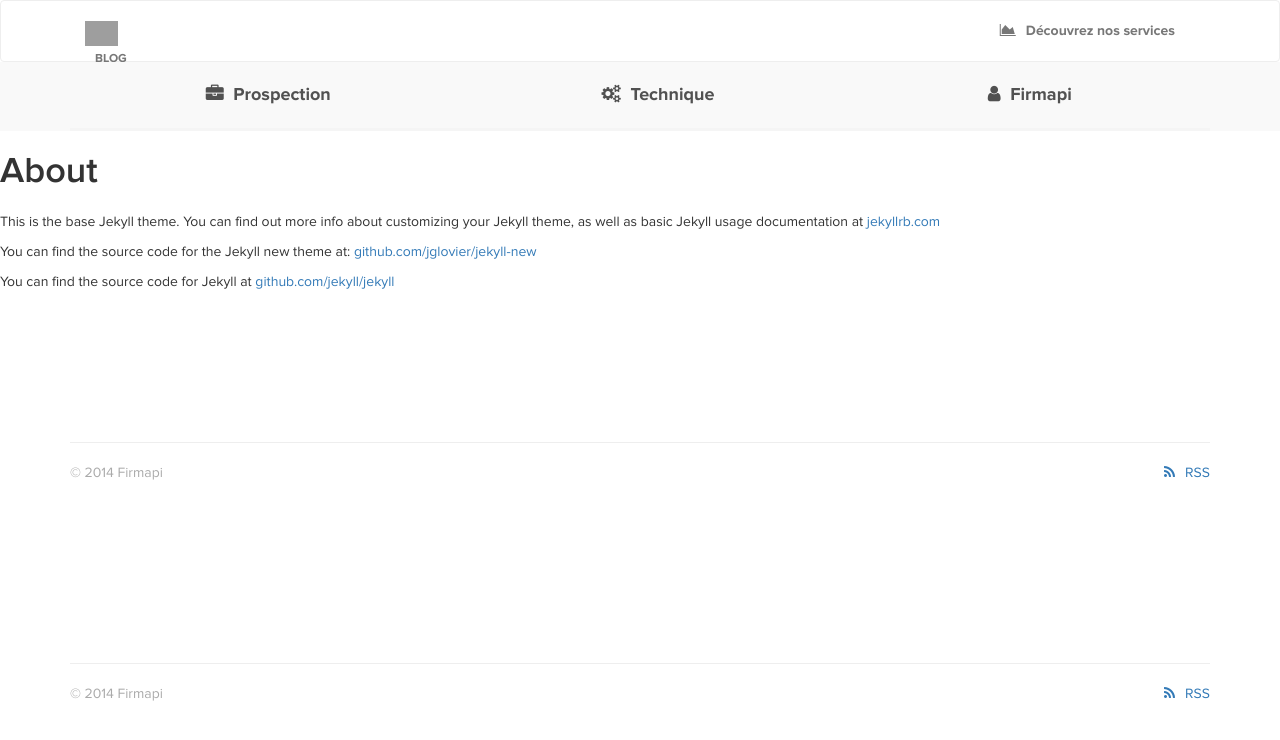
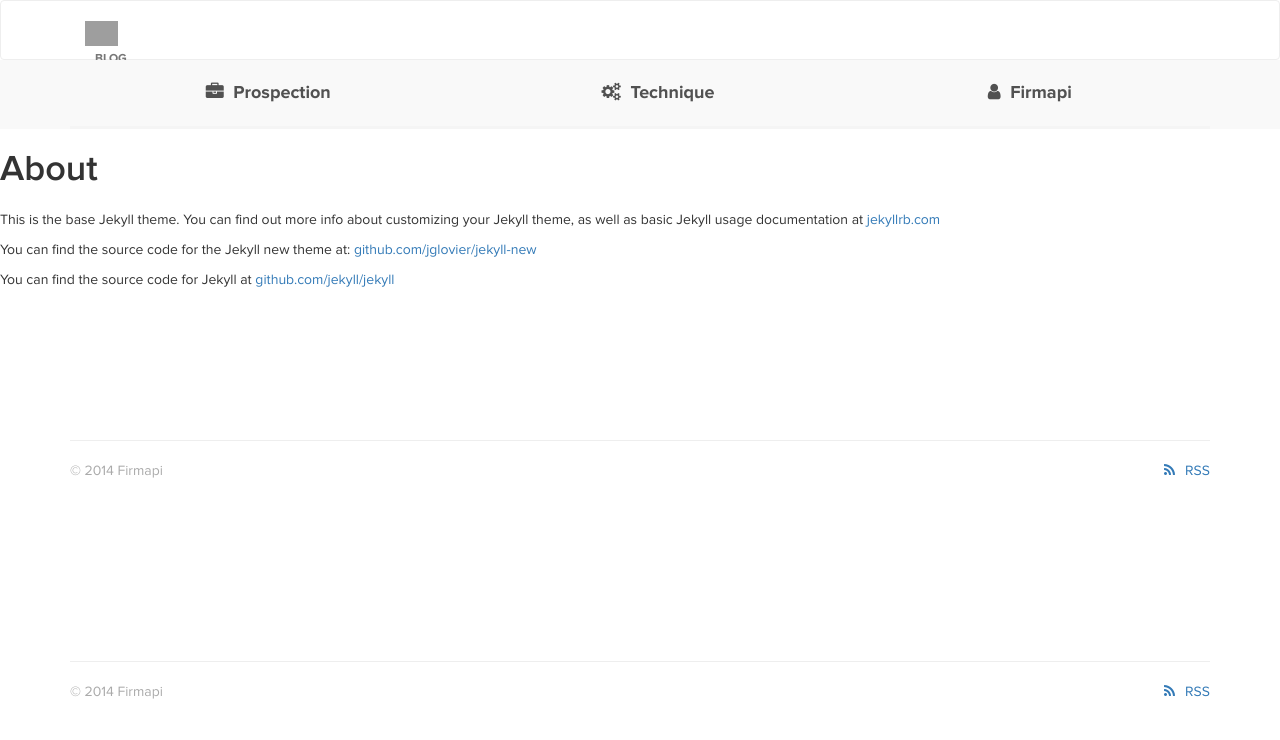
Before and after one commit to firmapi/blog, a Jekyll site: the page built from about.md, in a window 1280 px wide. Shown: the top 740 px of the page. Built offline with Jekyll 4.4.1, drawn with Linux system fonts in a browser that asks for light colours; nearby versions of some CDN libraries; a script that is not in the unit is left out; comment, search, counter and statistics services are not loaded; grey boxes are pictures that could not be loaded.

Commit message:
Suppression lien vers les produits

```diff
--- a/_includes/header.html
+++ b/_includes/header.html
@@ -14,11 +14,11 @@
         </a>
       </div>
 
-      <div class="navbar-collapse collapse">
+<!--       <div class="navbar-collapse collapse">
         <ul class="nav navbar-nav navbar-right">
           <li><a href="http://firmapi.com"><span class="fa fa-area-chart icon-cart"></span><strong>Découvrez nos services</strong></a></li>
         </ul>
-      </div>
+      </div> -->
     </div>
   </div>
 </div>
```
